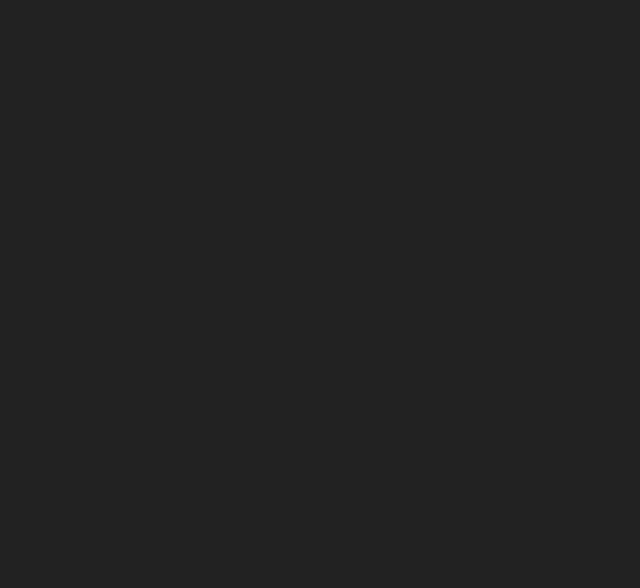
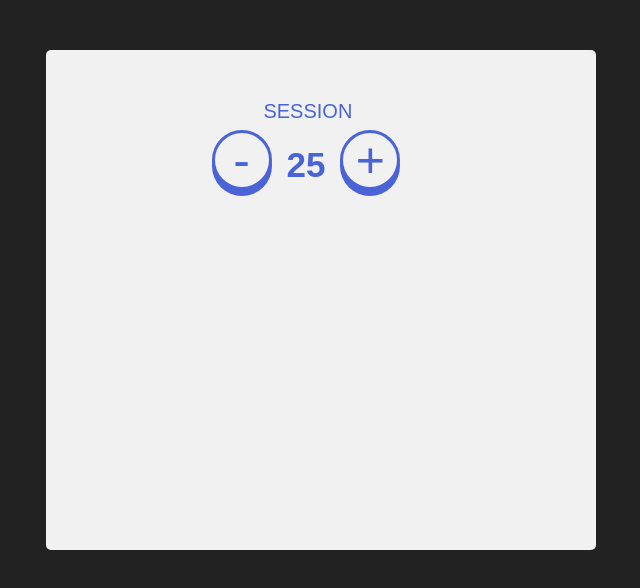
Before and after one commit to Lugdu84/pomodoro-with-react, a React (Create React App) app: page / in a window 1280 px wide. Shown: the top 588 px of the page, without its empty margins (319-959 px from the left). Built offline with nearby package versions, Linux system fonts and the light colour scheme.

Commit message:
add session ui

```diff
--- a/src/App.js
+++ b/src/App.js
@@ -3,7 +3,7 @@
 function App() {
   return (
     <div className="App">
-
+      <Chrono />
     </div>
   );
 }
--- a/src/Chrono/Chrono.js
+++ b/src/Chrono/Chrono.js
@@ -1,9 +1,26 @@
-import React from 'react'
+import React, {useState} from 'react'
+import "./Chrono.css"
+import PauseImg from "../Images/pause.svg"
+import PlayImg from "../Images/play.svg"
+import ResetImg from "../Images/reset.svg"
 
 export default function Chrono() {
+
+  const [sessionTime, setSessionTime] = useState(1500)
+  const [sessionTimeFixed, setSessionTimeFixed] = useState(1500)
+  const [breakTime, setBreakTime] = useState(300)
+  const [breakTimeFixed, setBreakTimeFixed] = useState(300)
+  const [workingChrono, setWorkingChrono] = useState(false)
+
   return (
-    <div>
-
+    <div className="container-chrono">
+      <div className="container-config">
+        <div className="box-btns session">
+          <button className='minus'>-</button>
+          <span>{sessionTimeFixed / 60}</span>
+          <button className="plus">+</button>
+        </div>
+      </div>
     </div>
   )
 }
```
